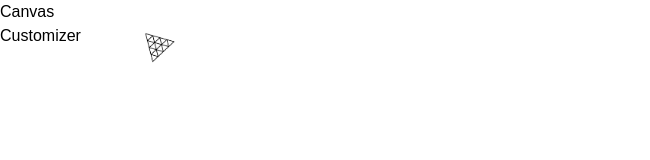
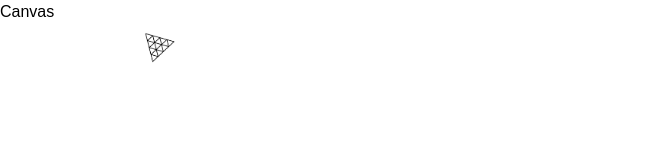
Before and after one commit to MatthewsRicky/threejs-tshirts, a React (Vite) app in the folder client/: page / in a window 1280 px wide. Shown: the top 160 px of the page, without its empty margins (0-650 px from the left). Built offline with nearby package versions, Linux system fonts and the light colour scheme; a web font is replaced by a local one.

Commit message:
Update Customizer.jsx

```diff
--- a/client/src/pages/Customizer.jsx
+++ b/client/src/pages/Customizer.jsx
@@ -17,7 +17,8 @@
 } from "../components";
 
 const Customizer = () => {
-	return <div>Customizer</div>;
+	const snap = useSnapshot(state);
+	return <AnimatePresence>{!snap.intro && <>Customizer</>}</AnimatePresence>;
 };
 
 export default Customizer;
```
